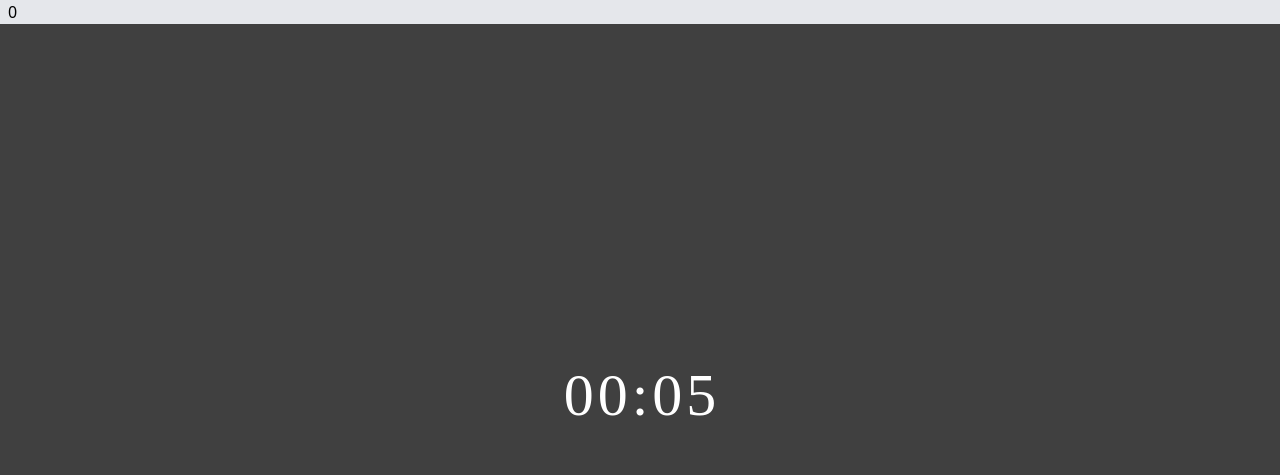
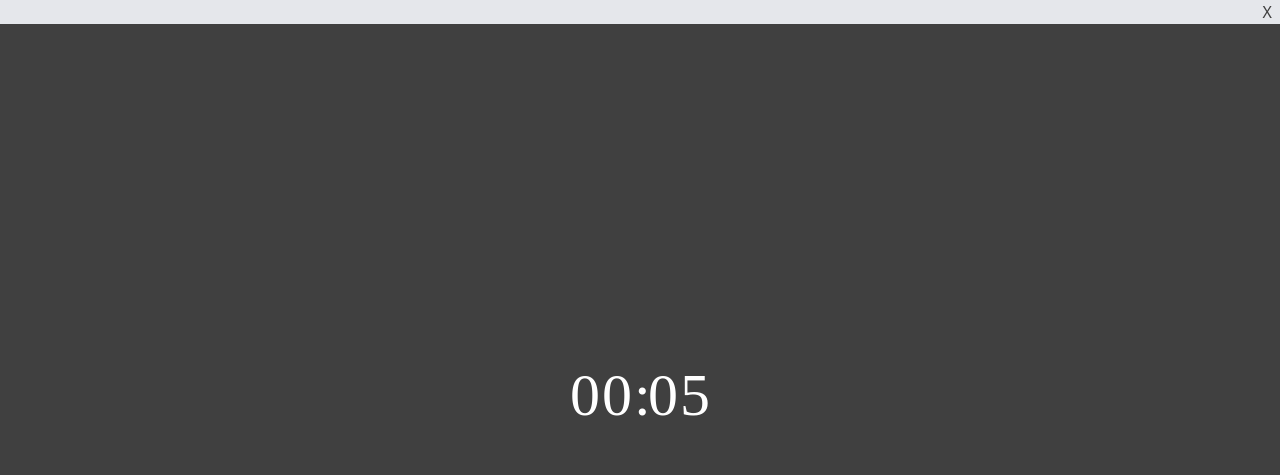
Before and after one commit to 8/timeboxing-tauri, a Vue app: page / in a window 1280 px wide. Shown: the top 475 px of the page. Built offline with nearby package versions, Linux system fonts and the light colour scheme.

Commit message:
Custom Titlebar with Timeboxes drawn ontop

```diff
--- a/src-tauri/tauri.conf.json
+++ b/src-tauri/tauri.conf.json
@@ -55,9 +55,10 @@
       {
         "title": "Tauri App",
         "width": 164,
-        "height": 128,
-        "resizable": true,
-        "fullscreen": false
+        "height": 90,
+        "resizable": false,
+        "fullscreen": false,
+        "decorations": false
       }
     ],
     "security": {
--- a/src/App.vue
+++ b/src/App.vue
@@ -1,9 +1,7 @@
 <template>
   <div class="flex flex-col h-full">
-    <div class="flex-initial flex flex-row pl-2 bg-gray-200">
-      <div>
-        {{ state.CompletedWorkTimeboxes }}
-      </div>
+    <div class="flex-initial flex flex-row bg-gray-200">
+      <CompletedTimeboxes class="flex-1" :completedTimeboxes="state.CompletedWorkTimeboxes" />
     </div>
     <div class="flex-1 flex flex-col bg-trueGray-700 place-items-center  px-1 py-1">
       <CountdownComponent class="flex-1" :countdown="countdown" />
@@ -29,7 +27,8 @@
 
 <script lang="ts">
 import CountdownComponent from '@/components/Countdown.vue'
-import { computed, defineComponent, ref, watch } from 'vue'
+import CompletedTimeboxes from '@/components/CompletedTimeboxes.vue'
+import { computed, defineComponent } from 'vue'
 import { getDefaultBreakDuration, getDefaultWorkDuration, state } from './state'
 import { start, cancel } from './timer'
 import * as moment from 'moment'
@@ -37,7 +36,8 @@ import * as moment from 'moment'
 export default defineComponent({
   name: 'App',
   components: {
-    CountdownComponent
+    CountdownComponent,
+    CompletedTimeboxes,
   },
   setup() {
 
--- /dev/null
+++ b/src/components/CompletedTimeboxes.vue
@@ -0,0 +1,41 @@
+<template>
+  <div class="flex flex-row" data-tauri-drag-region>
+    <svg data-tauri-drag-region class="pl-1" width="100%" height="23px" >
+      <rect data-tauri-drag-region v-for="i in timeBoxes" :key="i"
+        class="fill-current text-trueGray-600"
+        width="16" height="16" rx="1" :x="22 * i" y="4"
+        />
+    </svg>
+
+    <button class="px-2 bg-gray-200 text-trueGray-700 font-light">
+      X
+    </button>
+  </div>
+</template>
+
+<script lang="ts">
+import { computed, defineComponent } from 'vue'
+
+export default defineComponent({
+  props: {
+    completedTimeboxes: {
+      required: true,
+      type: Number,
+    }
+  },
+  setup(props) {
+
+    const timeBoxes = computed(() => {
+      let timeBoxes : Array<number> = []
+      for (let i = 0; i < props.completedTimeboxes; i++) {
+        timeBoxes.push(i)
+      }
+      return timeBoxes
+    })
+
+    return {
+      timeBoxes,
+    }
+  },
+})
+</script>
--- a/src/components/Countdown.vue
+++ b/src/components/Countdown.vue
@@ -1,24 +1,27 @@
 <template>
-  <div class="flex flex-row gap-1 text-6xl place-items-center text-white text">
-    <div>
+  <div class="flex flex-row text-6xl place-items-center text-white text" style="gap: 2px">
+    <div class="char">
       {{ countdown[0] }}
     </div>
-    <div>
+    <div class="char">
       {{ countdown[1] }}
     </div>
-    <div >
+    <div class="w-3">
       {{ countdown[2] }}
     </div>
-    <div>
+    <div class="char">
       {{ countdown[3] }}
     </div>
-    <div>
+    <div class="char">
       {{ countdown[4] }}
     </div>
   </div>
 </template>
 
 <style lang="postcss" scoped>
+.char {
+  @apply  text-center;
+}
 .text {
   font-family: 'Bahnschrift';
 }
@@ -26,7 +29,6 @@
 
 <script lang="ts">
 import { defineComponent } from 'vue'
-// import { Duration } from 'moment'
 
 export default defineComponent({
   props: {
@@ -35,8 +37,7 @@ export default defineComponent({
       default: '00:00'
     }
   },
-  setup() {
-
-  },
+  // setup() {
+  // },
 })
 </script>
--- a/src/timer.ts
+++ b/src/timer.ts
@@ -13,7 +13,7 @@ const startTimer : ((state : State) => TimerCancellation) =
 
 let cancellation : TimerCancellation | null = null
 
-export const cancel = () => {
+export const cancel : () => boolean = () => {
   if (cancellation) {
     cancellation()
     cancellation = null
@@ -22,7 +22,7 @@ export const cancel = () => {
   return false
 }
 
-export const start = () => {
+export const start : () => void = () => {
   if (!cancellation) {
     cancellation = startTimer(state)
   }
```
Also changed, not shown: 1 other file (tests, documents, lock files or other folders).
